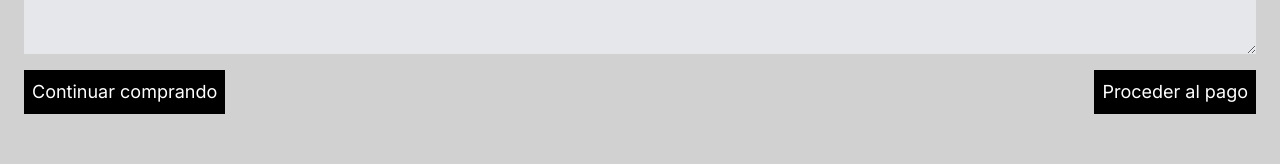
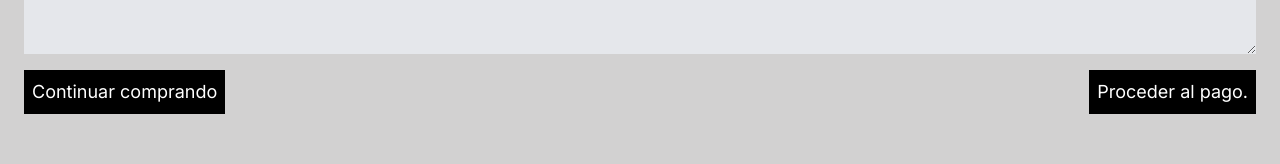
Before and after one commit to sebasdex/ropavejero-next, a Next.js app: page /cart in a window 1280 px wide. Shown: the part 588-752 px from the top of the page. Built offline with nearby package versions, Linux system fonts and the light colour scheme.

Commit message:
update cart

```diff
--- a/src/app/cart/page.tsx
+++ b/src/app/cart/page.tsx
@@ -29,7 +29,7 @@ function Page() {
             Continuar comprando
           </button>
           <button className="bg-black p-2 hover:bg-gray-800 text-xs sm:text-sm md:text-base lg:text-lg">
-            Proceder al pago
+            Proceder al pago.
           </button>
         </div>
       </section>
```
